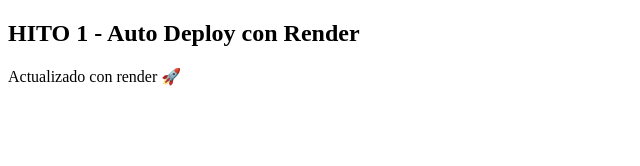
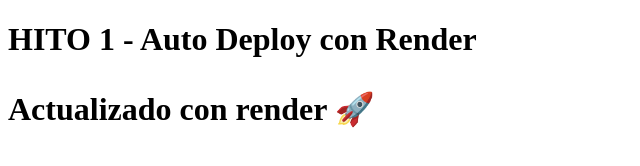
Before and after one commit to jesusCT18-del/render-hito1, a website: page index.html in a window 1280 px wide. Shown: the whole page, without its empty margins (0-640 px from the left). Drawn offline with Linux system fonts and the light colour scheme.

Commit message:
Rompo la aplicación para test rollback

```diff
--- a/index.html
+++ b/index.html
@@ -5,7 +5,7 @@
   <title>Hito 1 - Render</title>
 </head>
 <body>
-  <h2>HITO 1 - Auto Deploy con Render</h2>
+  <h1>HITO 1 - Auto Deploy con Render
   <p>Actualizado con render 🚀</p>
 </body>
 </html>
```
